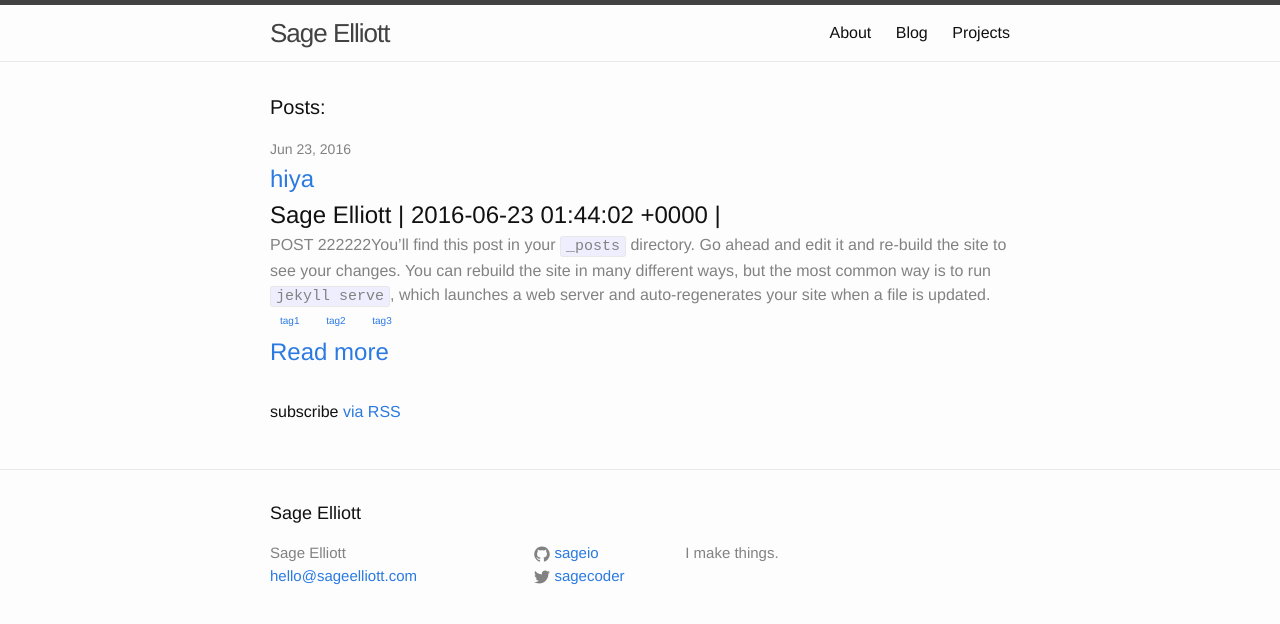
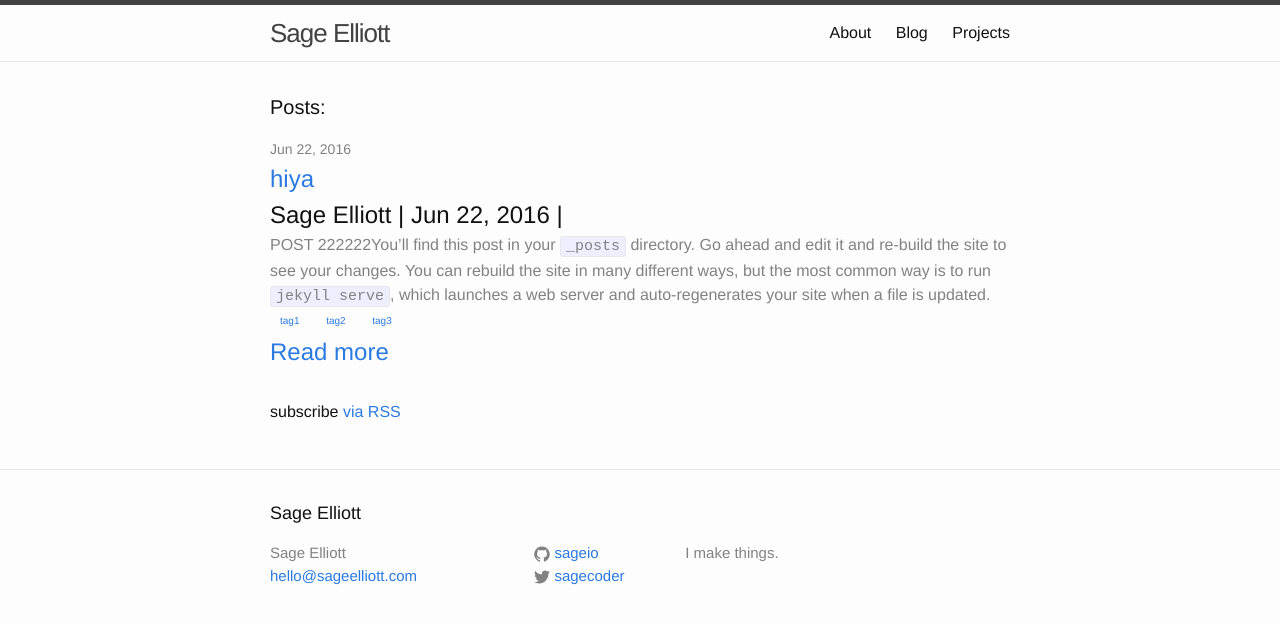
Before and after one commit to sagecodes/sage-blog, a Jekyll site: the page built from blog.md, in a window 1280 px wide. Shown: the top 624 px of the page. Built offline with Jekyll 4.4.1, drawn with Linux system fonts in a browser that asks for light colours.

Commit message:
Refactor: change date format to only include, month, day and year

```diff
--- a/_posts/2016-06-22-test.markdown
+++ b/_posts/2016-06-22-test.markdown
@@ -1,7 +1,7 @@
 ---
 layout: post
 title:  "Welcome to Jekyll!"
-date:   2016-06-22 18:44:02 -0700
+date:   2016-06-22
 categories: project
 tags: python ruby css
 author: Sage Elliott
--- a/_posts/2016-06-22-welcome-to-jekyll.markdown
+++ b/_posts/2016-06-22-welcome-to-jekyll.markdown
@@ -1,7 +1,7 @@
 ---
 layout: post
 title:  "hiya"
-date:   2016-06-22 18:44:02 -0700
+date:   2016-06-22
 categories: post
 tags: tag1 tag2 tag3
 author: Sage Elliott
--- a/blog.md
+++ b/blog.md
@@ -18,7 +18,7 @@ permalink: /blog/
           <div class="post_meta">
             <span class="post_author">{{post.author}}</span>
             <span class="post_sep"> | </span>
-            <span class="post_date">{{post.date}}</span>
+            <span class="post_date">{{ post.date | date: "%b %-d, %Y" }}</span>
             <span class="post_sep"> | </span>
 
 
--- a/index.html
+++ b/index.html
@@ -14,7 +14,7 @@ layout: default
           <div class="post_meta">
             <span class="post_author">{{post.author}}</span>
             <span class="post_sep"> | </span>
-            <span class="post_date">{{post.date}}</span>
+            <span class="post_date">{{ post.date | date: "%b %-d, %Y" }}</span>
             <span class="post_sep"> | </span>
             <span class="post_excerpt">  {{ post.excerpt }} </span>
             {% if post.tags %}
```
